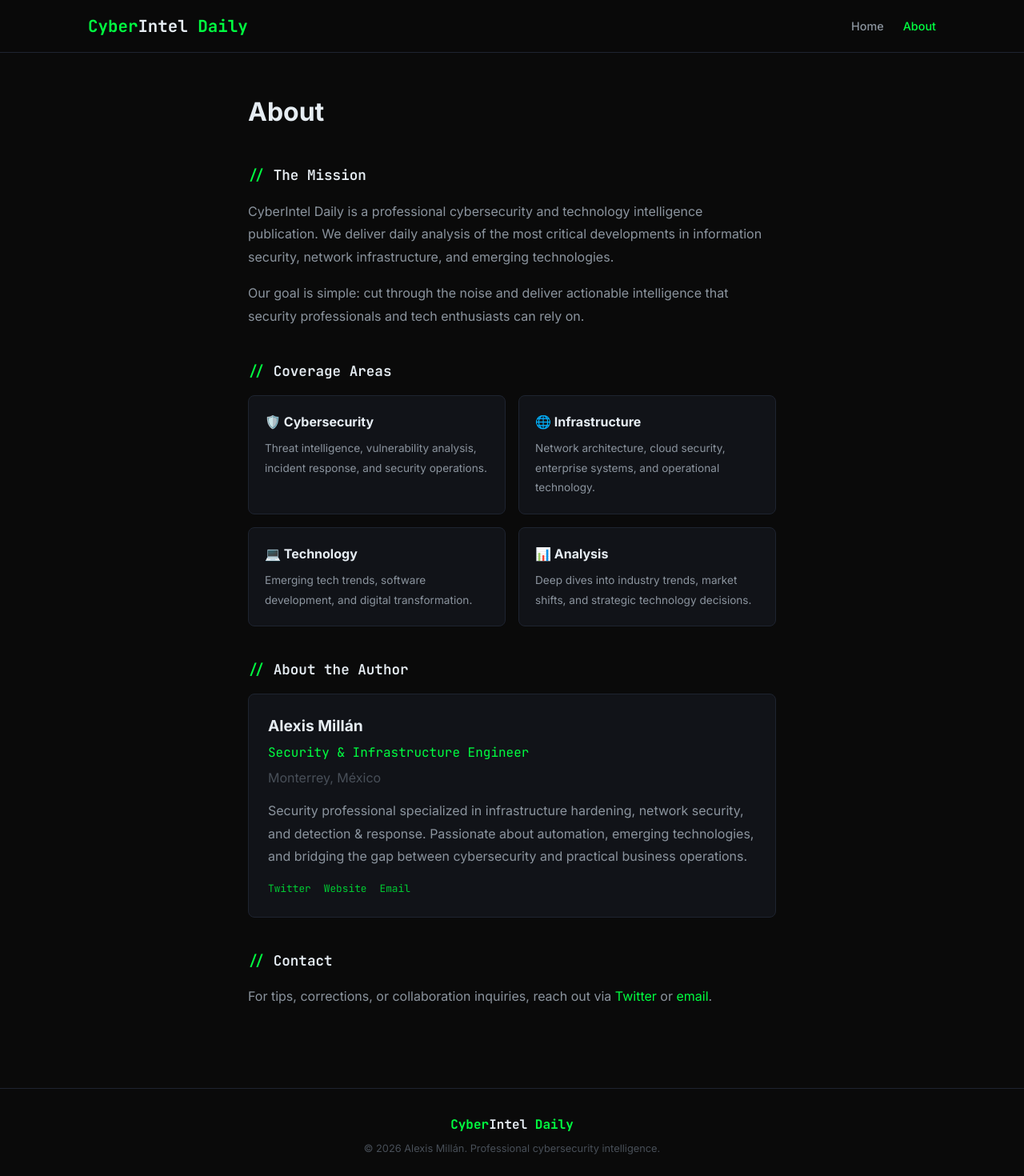
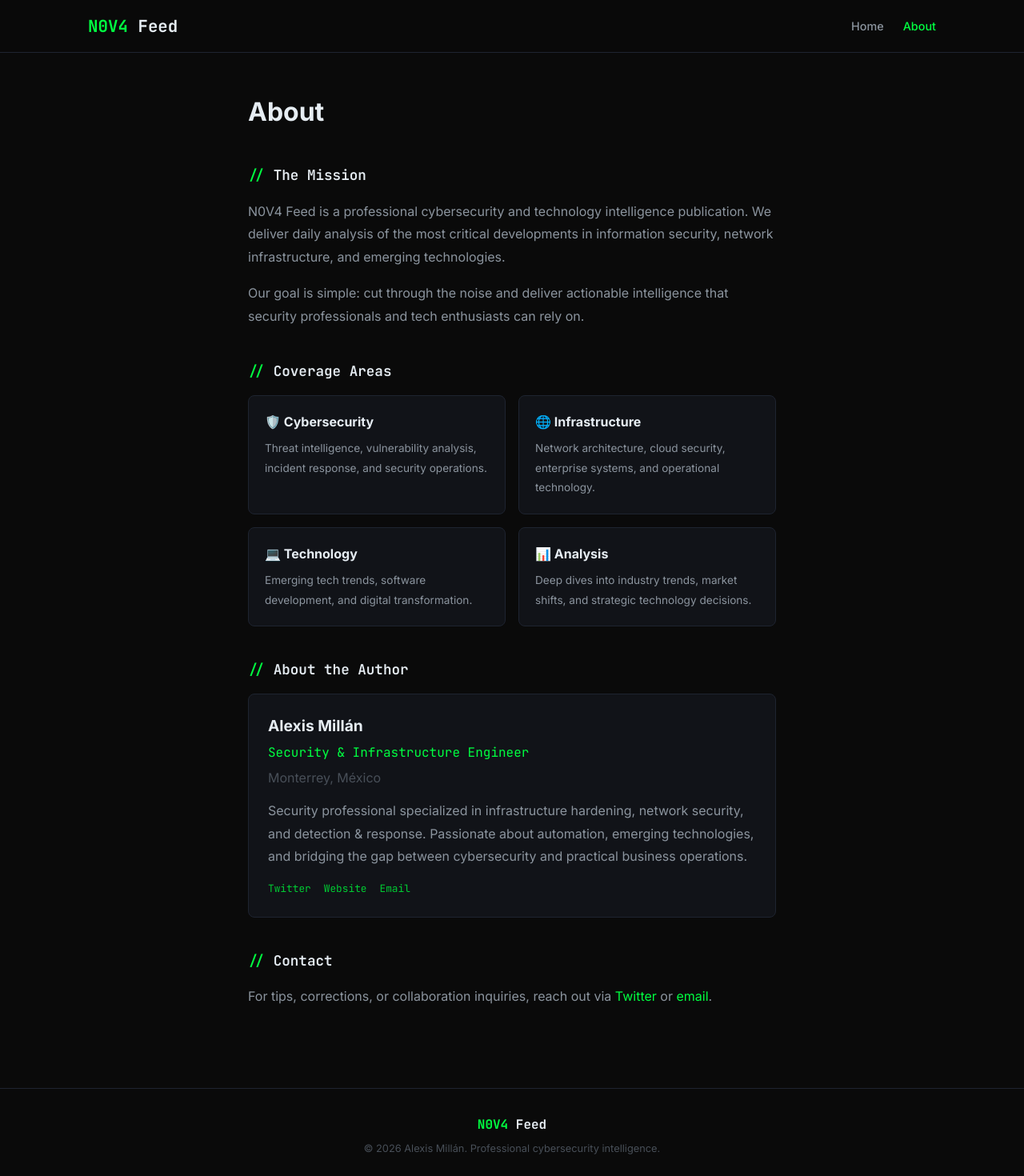
Before and after one commit to itsmillanessa/blog-itsmillan-com, a Next.js app: page /about in a window 1280 px wide. Shown: the top 1470 px of the page at 80% size. Built offline with nearby package versions, Linux system fonts and the light colour scheme.

Commit message:
Rebrand: CyberIntel Daily → N0V4 Feed

```diff
--- a/src/pages/about.js
+++ b/src/pages/about.js
@@ -4,7 +4,7 @@ export default function About() {
   return (
     <>
       <Head>
-        <title>About | CyberIntel Daily</title>
+        <title>About | N0V4 Feed</title>
         <meta name="description" content="Professional cybersecurity and technology intelligence by Alexis Millán." />
         <meta name="viewport" content="width=device-width, initial-scale=1" />
         <link rel="preconnect" href="https://fonts.googleapis.com" />
@@ -18,7 +18,7 @@ export default function About() {
           <div className="container-wide">
             <div className="header-inner">
               <a href="/" className="logo">
-                <span className="accent">Cyber</span>Intel <span className="accent">Daily</span>
+                <span className="accent">N0V4</span> Feed
               </a>
               <nav className="nav">
                 <a href="/" className="nav-link">Home</a>
@@ -37,7 +37,7 @@ export default function About() {
               <section className="section">
                 <h2 className="section-title"><span className="accent">//</span> The Mission</h2>
                 <p>
-                  CyberIntel Daily is a professional cybersecurity and technology intelligence publication.
+                  N0V4 Feed is a professional cybersecurity and technology intelligence publication.
                   We deliver daily analysis of the most critical developments in information security,
                   network infrastructure, and emerging technologies.
                 </p>
@@ -106,7 +106,7 @@ export default function About() {
         <footer className="footer">
           <div className="container-wide">
             <div className="footer-inner">
-              <div className="footer-brand"><span className="accent">Cyber</span>Intel <span className="accent">Daily</span></div>
+              <div className="footer-brand"><span className="accent">N0V4</span> Feed</div>
               <p className="footer-copy">© 2026 Alexis Millán. Professional cybersecurity intelligence.</p>
             </div>
           </div>
--- a/src/pages/index.js
+++ b/src/pages/index.js
@@ -13,7 +13,7 @@ export default function Home({ posts, featuredPost }) {
   return (
     <>
       <Head>
-        <title>CyberIntel Daily | Cybersecurity & Tech Intelligence</title>
+        <title>N0V4 Feed | Cybersecurity & Tech Intelligence</title>
         <meta name="description" content="Professional cybersecurity and technology intelligence. Daily analysis of threats, infrastructure, and emerging tech." />
         <meta name="viewport" content="width=device-width, initial-scale=1" />
         <link rel="icon" href="/favicon.ico" />
@@ -28,7 +28,7 @@ export default function Home({ posts, featuredPost }) {
           <div className="container">
             <div className="header-inner">
               <a href="/" className="logo">
-                <span className="logo-accent">Cyber</span>Intel <span className="logo-accent">Daily</span>
+                <span className="logo-accent">N0V4</span> Feed
               </a>
               <nav className="nav">
                 <a href="/" className="nav-link active">Home</a>
@@ -108,7 +108,7 @@ export default function Home({ posts, featuredPost }) {
           <div className="container">
             <div className="footer-inner">
               <div className="footer-brand">
-                <span className="logo-accent">Cyber</span>Intel <span className="logo-accent">Daily</span>
+                <span className="logo-accent">N0V4</span> Feed
               </div>
               <p className="footer-copy">© 2026 Alexis Millán. Professional cybersecurity intelligence.</p>
               <div className="footer-links">
```
Also changed, not shown: src/pages/[slug].js (+5 -5 lines).
